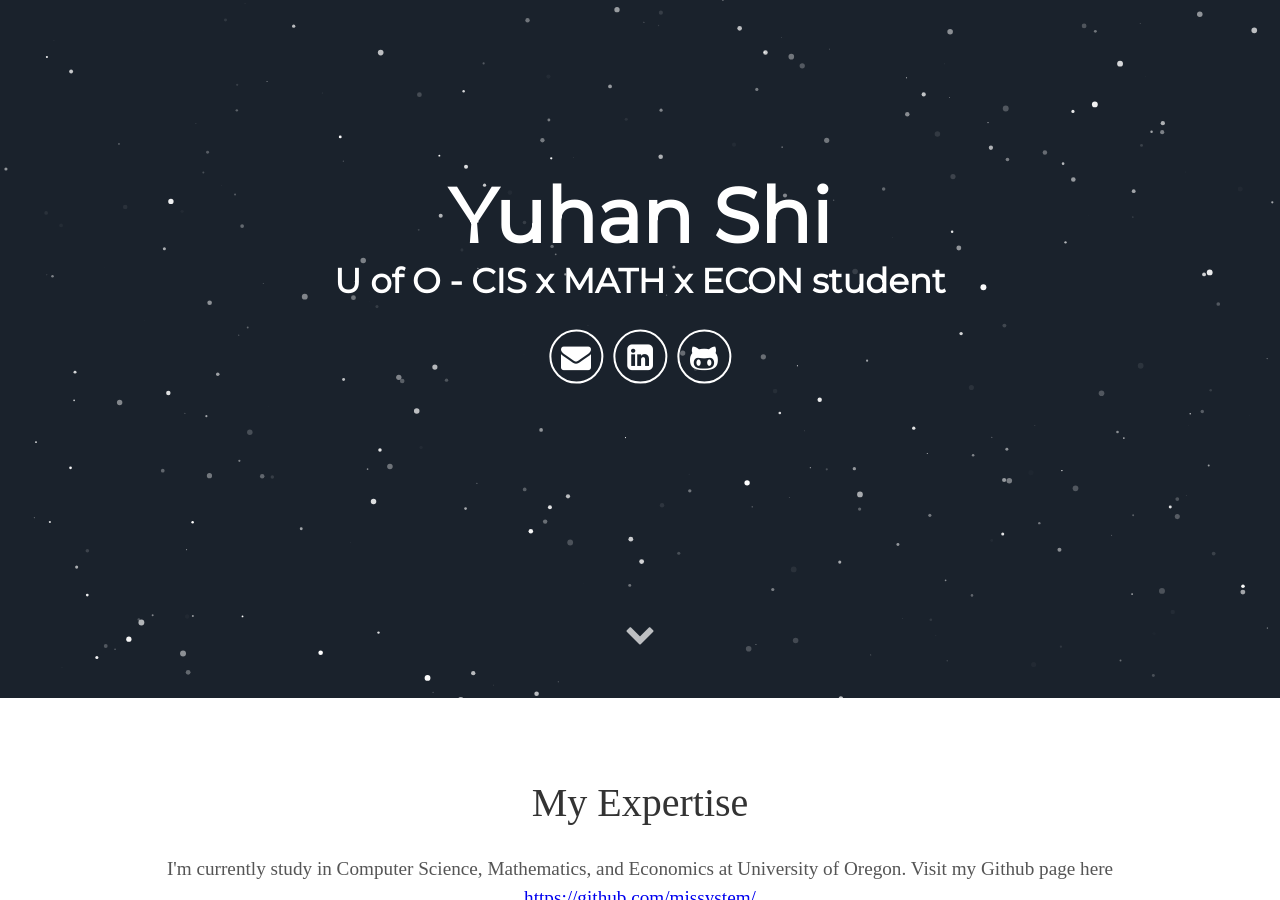
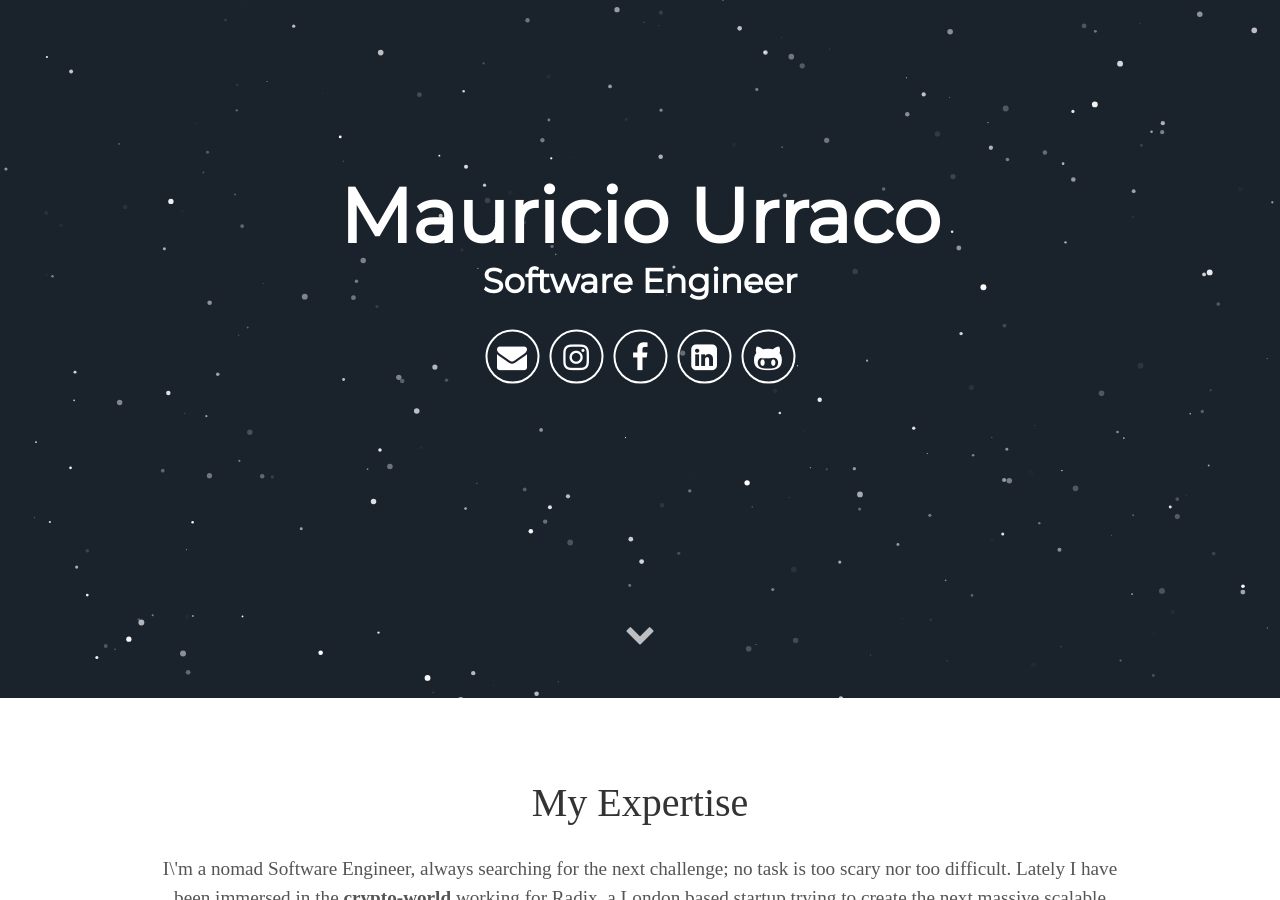
Before and after one commit to missystem/missyshi, a Jekyll site: the page built from index.html, in a window 1280 px wide and 900 px high, scrolled down 202 px. Built offline with Jekyll 4.4.1, drawn with Linux system fonts in a browser that asks for light colours; some web fonts are replaced; some of the changed text lies outside the part shown.

Commit message:
Changed template

```diff
--- a/_config.yml
+++ b/_config.yml
@@ -1,16 +1,17 @@
 # Site settings
-title: Yuhan Shi
-description: Hi, this is Yuhan
-baseurl: "https://missystem.github.io/missy.github.io/"
+title: Mauricio Urraco
+description: Jekyll Theme Minimal Resume
+# baseurl: "" # the subpath of your site, e.g. /blog
 # url: "localhost:3000" # the base hostname & protocol for your site e.g. http://willianjusten.com.br
 
 # User settings
-username: Yuhan Shi
-user_description: I'm currently study in Computer Science, Mathematics, and Economics at University of Oregon. Visit my Github page here <a href="https://github.com/missystem/" target="_blank">https://github.com/missystem/</a>
-user_title: U of O - CIS x MATH x ECON student
-email: YuhanS@protonmail.com
-# twitter_username:
-github_username:  missystem
+username: Mauricio Urraco
+user_description: I\'m a nomad Software Engineer, always searching for the next challenge; no task is too scary nor too difficult. Lately I have been immersed in the <b>crypto-world</b> working for Radix, a London based startup trying to create the next massive scalable DLT. I'm one of the two guys behind all the JS related stuff. Visit my blog here <a href="https://mauriciourraco.com" target="_blank">https://mauriciourraco.com</a>
+user_title: Software Engineer
+email: mauriurraco@gmail.com
+# twitter_username: lorem_ipsum
+# github_username:  lorem_ipsum
+# gplus_username:  lorem_ipsum
 
 # Google-analytics
 google-analytics:
--- a/_includes/footer.html
+++ b/_includes/footer.html
@@ -1,6 +1,6 @@
 <footer class="footer">
     <!-- <p>&copy; {{ site.username }}</p> -->
-    <p><span class="love">❤</span> Introduction to <a href="https://github.com/missystem/">Yuhan Shi</a></p>
+    <p>Build with Jekyll and <span class="love">❤</span> by <a href="https://github.com/murraco">Mauricio Urraco</a></p>
 </footer>
 <script src="//cdn.jsdelivr.net/particles.js/2.0.0/particles.min.js"></script>
 <script src="{{ '/assets/js/sweet-scroll.min.js' | prepend: site.baseurl }}"></script>
--- a/_includes/header.html
+++ b/_includes/header.html
@@ -5,11 +5,11 @@
         <span class="site-description">{{ site.user_title }}</span>
       </h1>
       <div class="header-icons">
-        <a aria-label="Send email" href="mailto:yuhans@protonmail.com"><i class="icon fa fa-envelope"></i></a>
-        <!-- <a aria-label="My Instagram" target="_blank" href="https://www.instagram.com/"><i class="icon fa fa-instagram" aria-hidden="true"></i></a> -->
-        <!-- <a aria-label="My Facebook" target="_blank" href="https://www.facebook.com/mauricio.urraco"><i class="icon fa fa-facebook" aria-hidden="true"></i></a> -->
-        <a aria-label="My LinkedIn" target="_blank" href="https://www.linkedin.com/in/yuhan-shi-805417108"><i class="icon fa fa-linkedin-square" aria-hidden="true"></i></a>
-        <a aria-label="My Github" target="_blank" href="https://github.com/missystem"><i class="icon fa fa-github-alt" aria-hidden="true"></i></a>
+        <a aria-label="Send email" href="mailto:mauriurraco@gmail.com"><i class="icon fa fa-envelope"></i></a>
+        <a aria-label="My Instagram" target="_blank" href="https://www.instagram.com/mauriciourraco7"><i class="icon fa fa-instagram" aria-hidden="true"></i></a>
+        <a aria-label="My Facebook" target="_blank" href="https://www.facebook.com/mauricio.urraco"><i class="icon fa fa-facebook" aria-hidden="true"></i></a>
+        <a aria-label="My LinkedIn" target="_blank" href="https://www.linkedin.com/in/murraco"><i class="icon fa fa-linkedin-square" aria-hidden="true"></i></a>
+        <a aria-label="My Github" target="_blank" href="https://github.com/murraco"><i class="icon fa fa-github-alt" aria-hidden="true"></i></a>
       </div>
       <div class="header-links">
         <!-- <a class="link" href="#about" data-scroll>About Me</a> -->
```
Also changed, not shown: _includes/about.html (+1 -1 lines), 1 other file.
